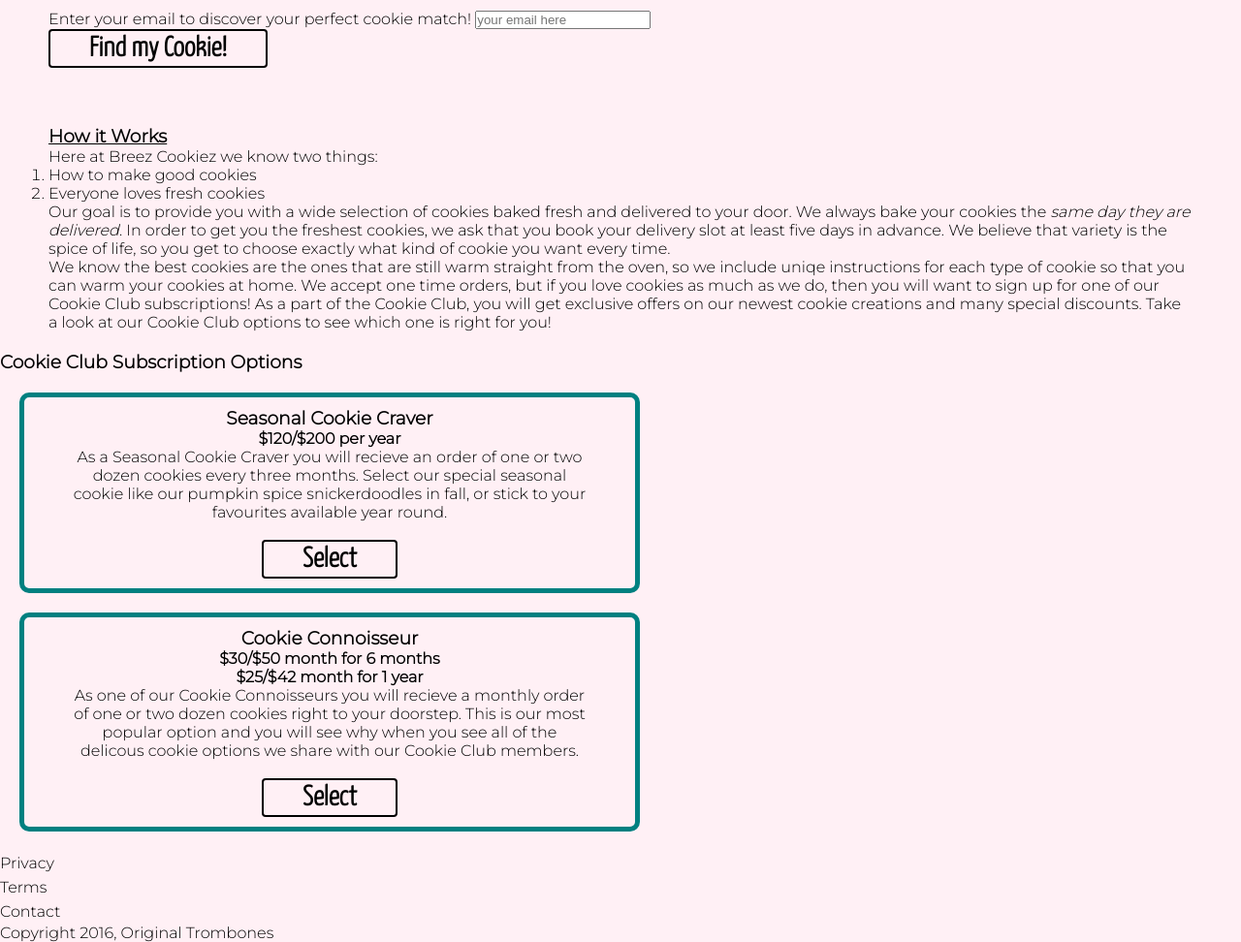
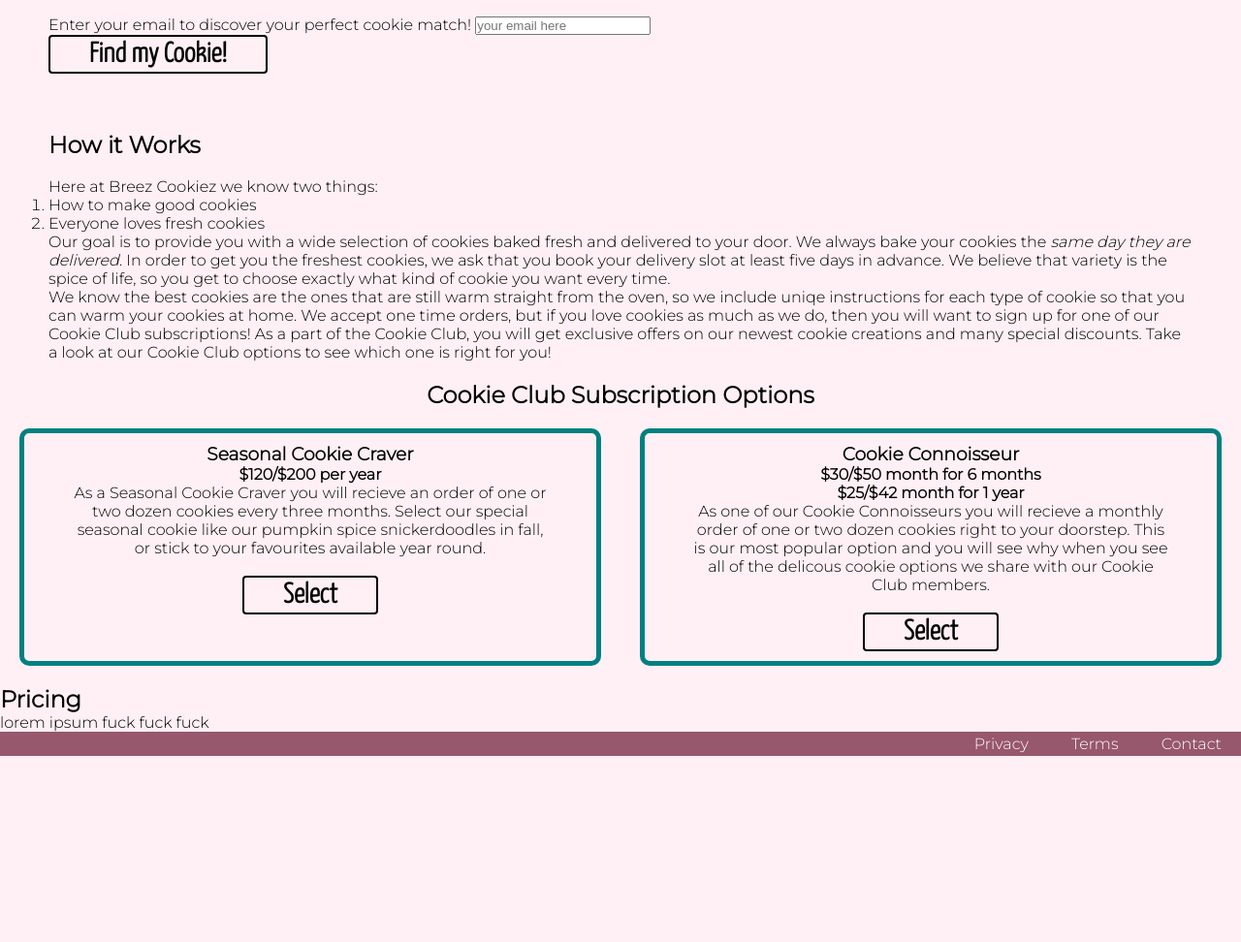
Before and after one commit to BreeSavage/breezcookiez, a plain HTML site: page index.html in a window 1280 px wide. Shown: the part 923-1895 px from the top of the page at 97% size. After the commit the page ends 1703 px from the top, so only its background shows below. Drawn offline with Linux system fonts and the light colour scheme.

Commit message:
flex box fix and footer finish

```diff
--- a/index.html
+++ b/index.html
@@ -14,6 +14,10 @@
             margin: 0;
             padding: 0;
             box-sizing: border-box;
+        }
+
+        #pagewrapper {
+            position: relative;
         }
 
         body {
@@ -37,6 +41,7 @@
             justify-content: space-around;
             align-items: center;
             background-color:rgb(151, 87, 109);
+            border-bottom: 3px solid #008080;
         }
 
         #header-img {
@@ -119,13 +124,17 @@
         #how-it-works {
             display: block;
             padding: 20px 50px;
+            text-align: left;
         }
 
-        #subsctiption-options {
-            margin-top: 60px;
+        #cc-so {
+            text-align: center;
+        }
+
+        #subscription-options {
             display: flex;
             flex-direction: row;
-            justify-content: center;
+            justify-content: space-around;
         }
 
         .cookie-club {
@@ -144,12 +153,28 @@
             list-style: none;
         }
 
+        footer {
+            bottom: 0px;
+            max-height: 30px;
+            display: flex;
+            width: 100%;
+            justify-content:flex-end;
+            align-items: center;
+            background-color:rgb(151, 87, 109);
+        }
+
         footer a {
             text-align: right;
-            color:black;
+            color: white;
             text-decoration: none;
             line-height: 25px;
             border-radius: 4px;
+        }
+
+        footer li {
+            display: inline-block;
+            margin-left: 20px;
+            margin-right: 20px;
         }
 
 
@@ -172,8 +197,8 @@
 
 
 
+
         <div class="container">
-
             <h1><em>Fresh Baked to Your Doorstep!</em></h1> <br>
 
             <section id="video">
@@ -186,7 +211,7 @@
             </section> <br>
 
             <section id="cookie-quiz">
-             <h3 id="quiz-header"> Find Your Perfect Cookie Match!</h3>
+             <h2 id="quiz-header"> Find Your Perfect Cookie Match!</h2>
              <form id="form" action="https://www.freecodecamp.com/email-submit">
              <div class= "cookie-quiz">
                 <p><b>How do you feel about chocolate?</b></p>
@@ -248,7 +273,8 @@
             </section><br>
 
             <section id="how-it-works">
-              <h3><u>How it Works</u></h3>
+              <h2>How it Works</h2>
+              <br>
               <p>Here at Breez Cookiez we know two things:
                 <ol>
                  <li> How to make good cookies</li>
@@ -268,7 +294,8 @@
                 </p>
             </section>
 
-            <h3>Cookie Club Subscription Options</h3>
+            <h2 id="cc-so">Cookie Club Subscription Options</h2>
+
             <section id="subscription-options">
                 <div class="cookie-club" id="seasonal">
                     <div class="level"><h3>Seasonal Cookie Craver</h3></div>
@@ -300,7 +327,11 @@
                 </div>
             </section>
 
-        </div>
+            <div>
+                <h2 id="pricing">Pricing</h2>
+                 <p> lorem ipsum fuck fuck fuck</p>
+
+            </div>
 
             <footer>
                 <ul id="footer-li">
@@ -308,7 +339,6 @@
                     <li><a href="#">Terms</a></li>
                     <li><a href="#">Contact</a></li>
                 </ul>
-             <span>Copyright 2016, Original Trombones</span>
             </footer>
     </div>
 
```
